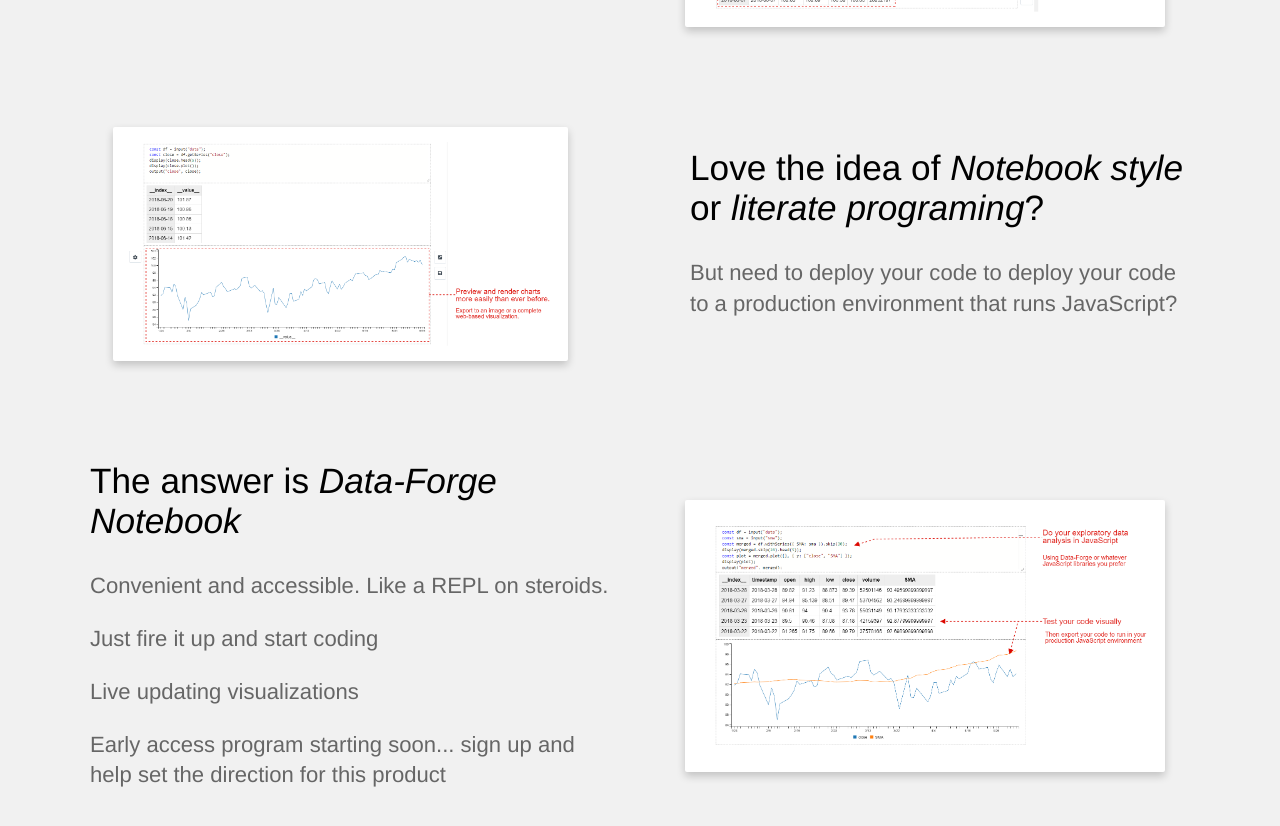
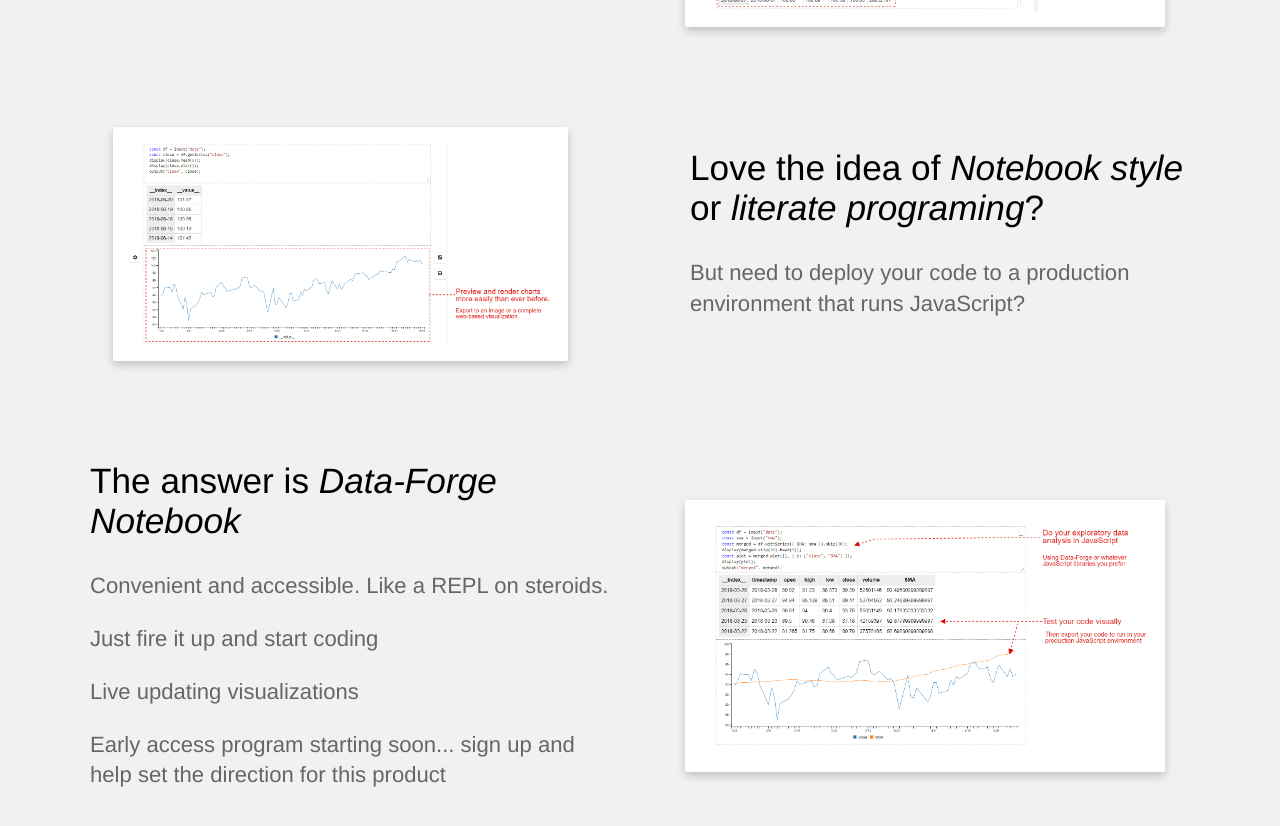
Before and after one commit to ashleydavis/data-forge-notebook-landing-page, a Jekyll site: the page built from index.html, in a window 1280 px wide and 900 px high, scrolled down 1342 px. Shown: the top 826 px of the window. Built offline with Jekyll 4.4.1, drawn with Linux system fonts in a browser that asks for light colours.

Commit message:
Fixed some duplicated text.

```diff
--- a/index.html
+++ b/index.html
@@ -39,7 +39,7 @@
 		<div class="container flex">
 			<div class="text editable" style="padding-left: 80px;">
 				<h2>Love the idea of <i>Notebook style</i> or <i>literate programing</i>?</h2>
-                <p>But need to deploy your code to deploy your code to a production environment that runs JavaScript?</p>
+                <p>But need to deploy your code to a production environment that runs JavaScript?</p>
 			</div>
 			<div class="image">
                 <a target="_blank" href="/images/screenshots/Screenshot_2.png"><img src="/images/screenshots/Screenshot_2.png" alt="Screenshot" class="screenshot editable" /></a>
```
